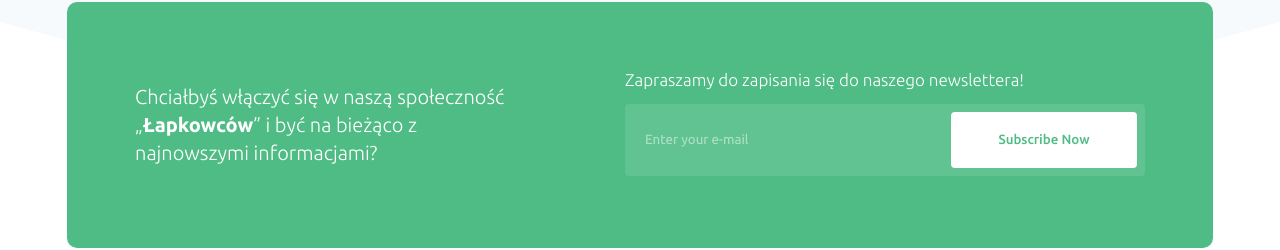
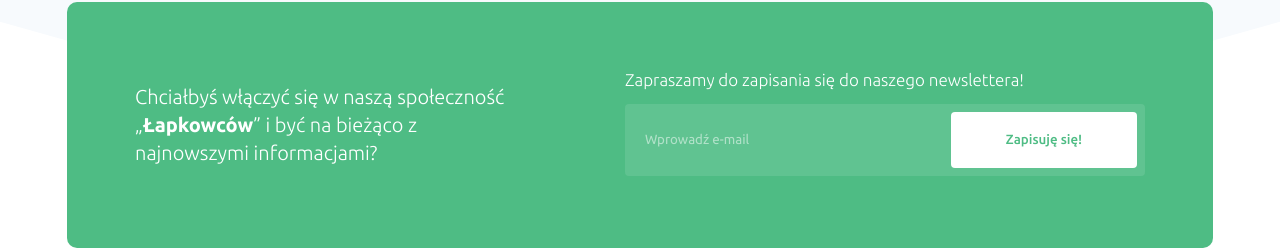
Before and after one commit to GebusAndrzej/Lappka-Front, a React (Create React App) app: page / in a window 1280 px wide. Shown: the part 4619-4869 px from the top of the page. Built offline with nearby package versions, Linux system fonts and the light colour scheme.

Commit message:
Invalid mail notification fix

```diff
--- a/src/pages/public/Home/components/EmailInput.tsx
+++ b/src/pages/public/Home/components/EmailInput.tsx
@@ -1,6 +1,6 @@
 import React from 'react'
 import {useField, FieldHookConfig} from 'formik';
-import { Input, Text } from '../sections/Newsletter/NewsletterSection.styled';
+import { Input, Text, InvalidMail } from '../sections/Newsletter/NewsletterSection.styled';
 
 interface TSProps{
     label?:string;
@@ -13,7 +13,7 @@ const EmailInput = (props: TSProps & FieldHookConfig<string | number>): JSX.Elem
         {props.label}
             <Text htmlFor={props.id || props.name}>{props.label}</Text>
             <Input {...field} {...props} />
-            {meta.touched && meta.error ? (<Text className="error">{meta.error}</Text>) : null}
+            {meta.touched && meta.error ? (<Text><InvalidMail className="error">{meta.error}</InvalidMail></Text>) : null}
         </div>
     );
 };
--- a/src/pages/public/Home/sections/Newsletter/NewsletterSection.styled.ts
+++ b/src/pages/public/Home/sections/Newsletter/NewsletterSection.styled.ts
@@ -1,4 +1,11 @@
 import styled from 'styled-components';
+
+export const InvalidMail = styled.p`
+    position: absolute;
+    @media(max-width:${props => props.theme.break.tablet}){
+        position: initial;
+    }
+`;
 
 export const BG = styled.div`
     position: absolute;
--- a/src/pages/public/Home/sections/Newsletter/NewsletterSection.tsx
+++ b/src/pages/public/Home/sections/Newsletter/NewsletterSection.tsx
@@ -24,8 +24,8 @@ function Newsletter(): JSX.Element {
                     <Form>
                         <Text>Zapraszamy do zapisania się do naszego newslettera!</Text>
                         <TotalInput>
-                            <EmailInput label="" name="email" type="email" placeholder="Enter your e-mail" />
-                            <Button type="submit">Subscribe Now</Button>
+                            <EmailInput label="" name="email" type="email" placeholder="Wprowadź e-mail" />
+                            <Button type="submit">Zapisuję się!</Button>
                         </TotalInput>
                     </Form>
                 </Formik>
```
